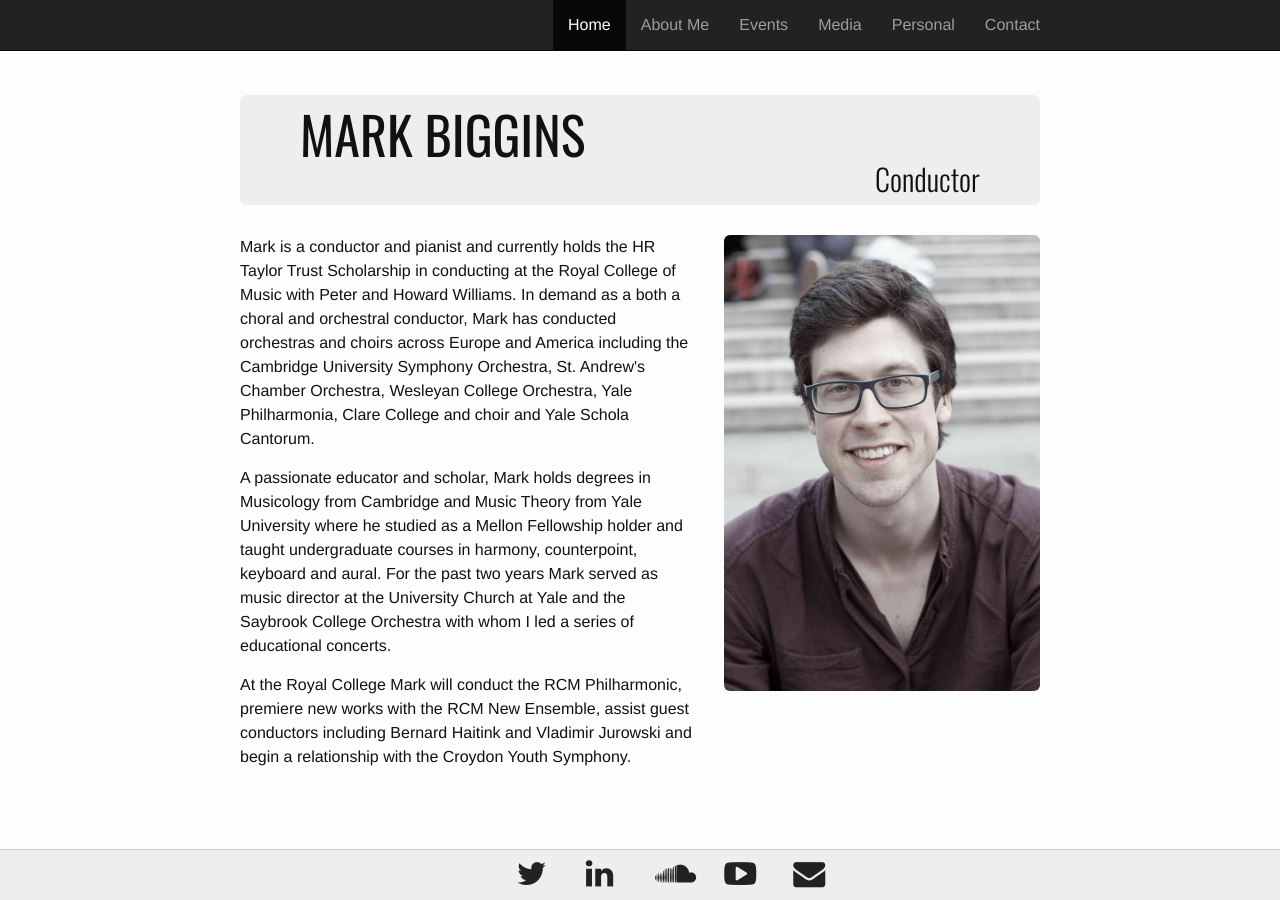
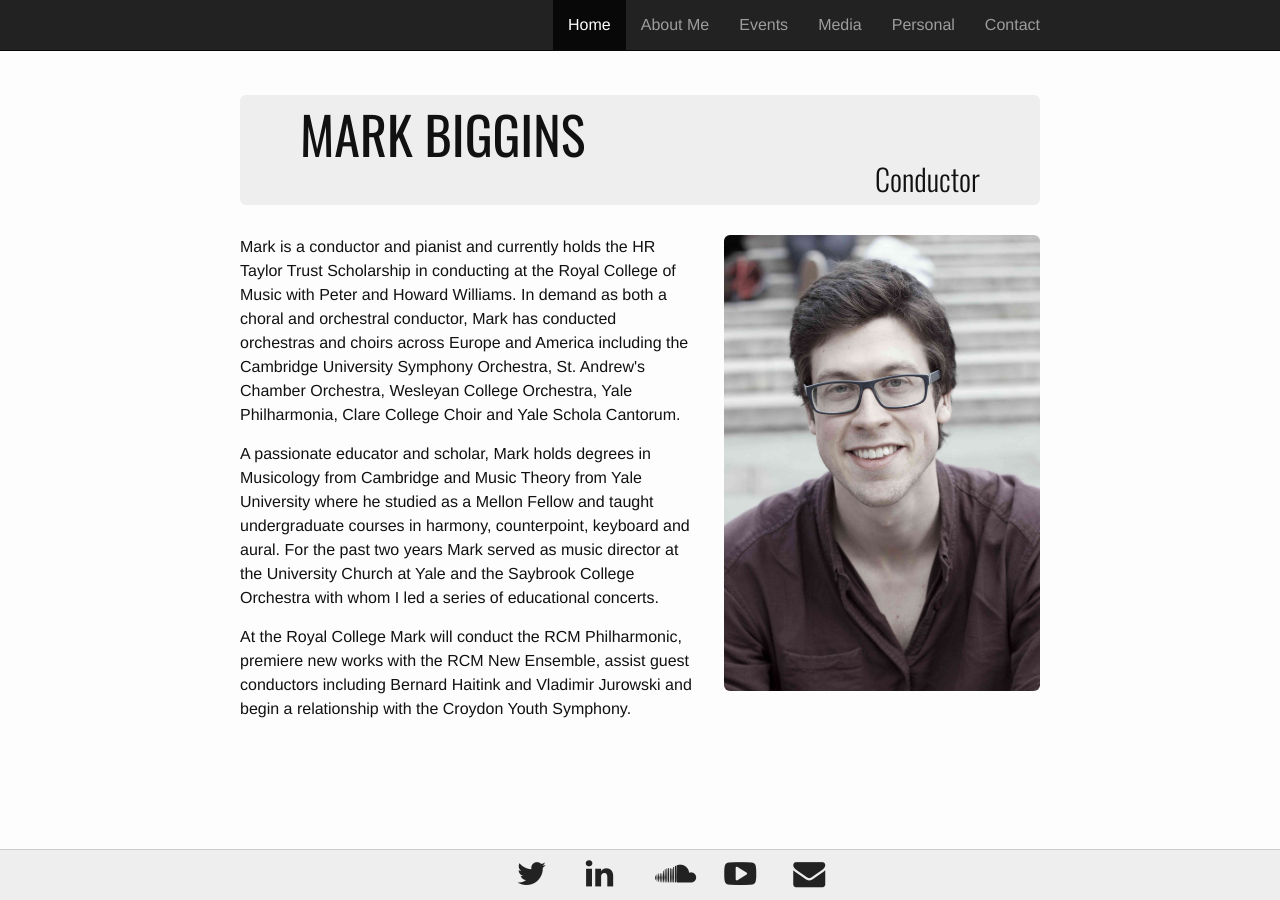
Before and after one commit to musicman10201/musicman10201.github.io, a Jekyll site: the page built from index.html, in a window 1280 px wide. Built offline with Jekyll 4.4.1, drawn with Linux system fonts in a browser that asks for light colours.

Commit message:
Update index.html

```diff
--- a/index.html
+++ b/index.html
@@ -9,12 +9,12 @@ layout: default
 <div class="row">
   <div class="col-md-7">
     <p>Mark is a conductor and pianist and currently holds the HR Taylor Trust Scholarship in conducting at the
-    Royal College of Music with Peter and Howard Williams. In demand as a both a choral and orchestral conductor,
+    Royal College of Music with Peter and Howard Williams. In demand as both a choral and orchestral conductor,
     Mark has conducted orchestras and choirs across Europe and America including the Cambridge University Symphony Orchestra,
-    St. Andrew's Chamber Orchestra, Wesleyan College Orchestra, Yale Philharmonia, Clare College and choir and Yale Schola Cantorum.</p>
+    St. Andrew's Chamber Orchestra, Wesleyan College Orchestra, Yale Philharmonia, Clare College Choir and Yale Schola Cantorum.</p>
 
     <p>A passionate educator and scholar, Mark holds degrees in Musicology from Cambridge and Music Theory from Yale
-    University where he studied as a Mellon Fellowship holder and taught undergraduate courses in harmony, counterpoint,
+    University where he studied as a Mellon Fellow and taught undergraduate courses in harmony, counterpoint,
     keyboard and aural. For the past two years Mark served as music director at the University Church at Yale and the
     Saybrook College Orchestra with whom I led  a series of educational concerts.</p>
 
```
